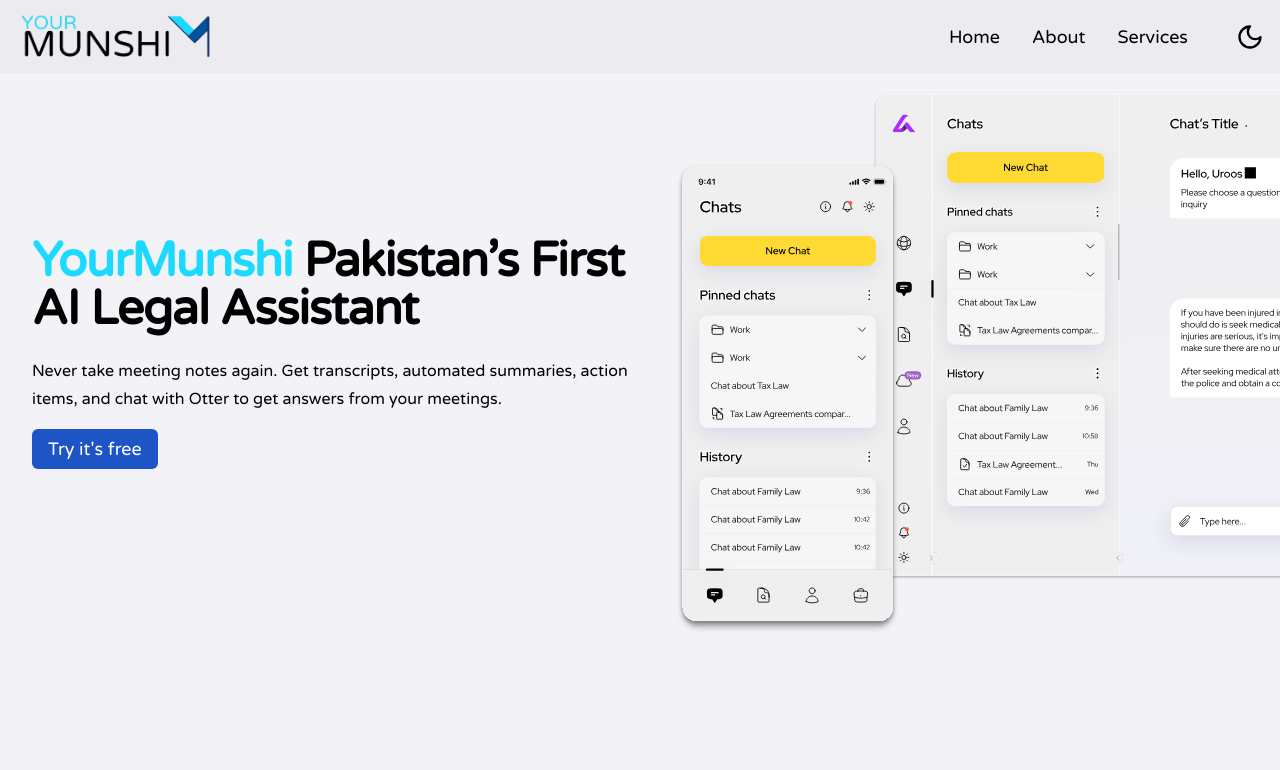
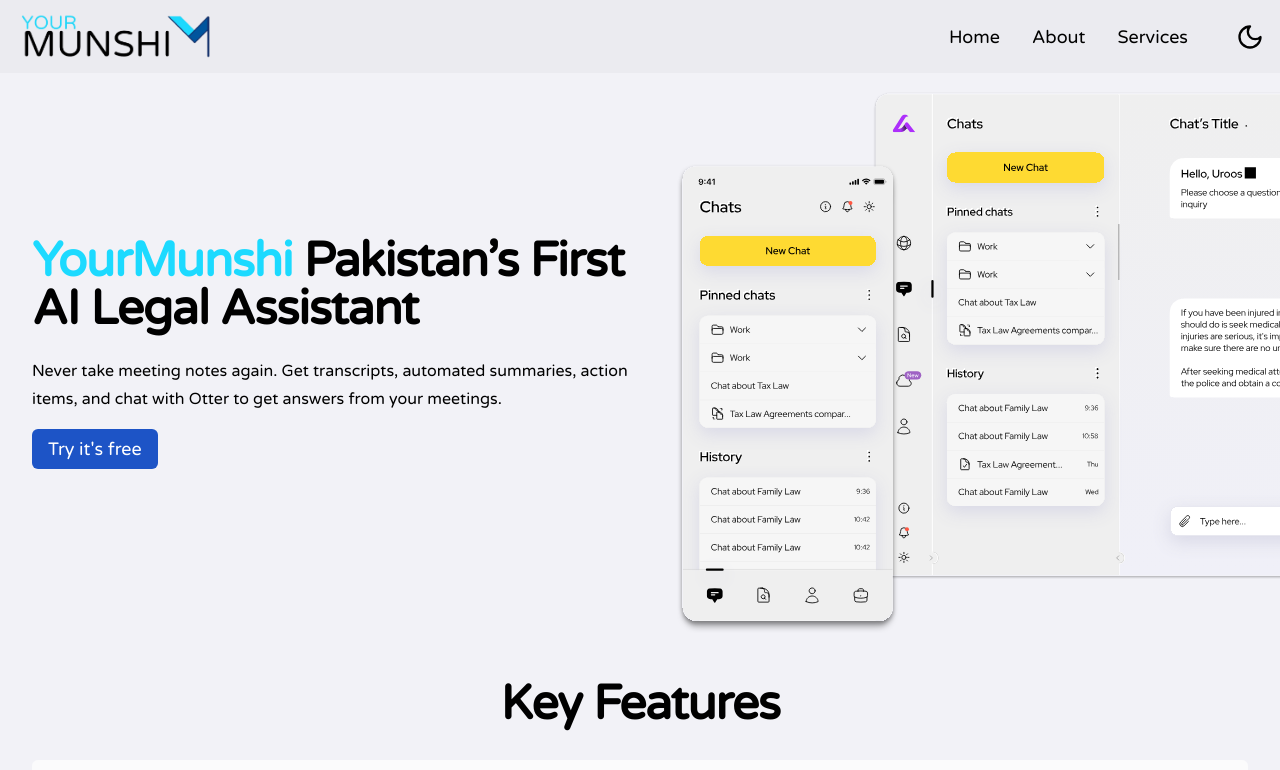
Before and after one commit to therafiali/ai_lawyer_assistant_webapp, a Next.js app: page / in a window 1280 px wide. Shown: the top 770 px of the page. Built offline with nearby package versions, Linux system fonts and the light colour scheme.

Commit message:
add featured card

```diff
--- a/src/app/page.tsx
+++ b/src/app/page.tsx
@@ -1,10 +1,12 @@
 import HeroSection from "@/components/HeroSection/HeroSection";
+import KeyFeatures from "@/components/KeyFeature/KeyFeatures";
 
 
 export default function Home() {
   return (
     <section>
       <HeroSection/>
+      <KeyFeatures/>
     </section>
   );
 }
--- /dev/null
+++ b/src/components/KeyFeature/FeaturedCard.tsx
@@ -0,0 +1,28 @@
+import React from 'react';
+
+interface FeaturedCardProps {
+  title: string;
+  description: string;
+  icon: React.ReactNode; // Accepts any valid React node for the icon
+}
+
+const FeaturedCard: React.FC<FeaturedCardProps> = ({ title, description, icon }) => {
+  return (
+    <section className="bg-white/70 p-4 rounded-md dark:bg-gray-900 hover:shadow-sm shadow-sky_blue duration-200 transition-colors">
+      <div className="space-y-8 md:gap-12 md:space-y-0">
+        <div>
+          <div className="flex justify-center items-center text-sky_blue mb-4 w-10 h-10 rounded-full bg-primary-100 lg:h-12 lg:w-12 dark:bg-primary-900">
+            {icon}
+          </div>
+          <h3 className="mb-2 text-xl font-bold dark:text-white">{title}</h3>
+          <p className="text-gray-500 dark:text-gray-400">
+            {description}
+          </p>
+        </div>
+      </div>
+    </section>
+  );
+}
+
+export default FeaturedCard;
+44444444
--- a/src/components/KeyFeature/KeyFeatures.tsx
+++ b/src/components/KeyFeature/KeyFeatures.tsx
@@ -1,20 +1,24 @@
 import React from 'react';
 import { TypographyH1 } from '../ui/myschema';
+import FeaturedCard from './FeaturedCard';
 
 
 const KeyFeatures = () => {
-  const mainHeading = `KeyFeatures`;
-  const subHeading = `Never take meeting notes again.
+    const mainHeading = `Key Features`;
+    const subHeading = `Never take meeting notes again.
 Get transcripts, automated summaries,
 action items, and chat with Otter to get
 answers from your meetings.`;
 
-  return (
-   <section>
-    <TypographyH1 text={mainHeading} className='text-center' />
+    return (
+        <section>
+            <TypographyH1 text={mainHeading} className='text-left my-8 sm:text-center md:16' />
 
-   </section>
-  );
+            <FeaturedCard />
+            <FeaturedCard />
+            <FeaturedCard />
+        </section>
+    );
 }
 
 export default KeyFeatures;
```
